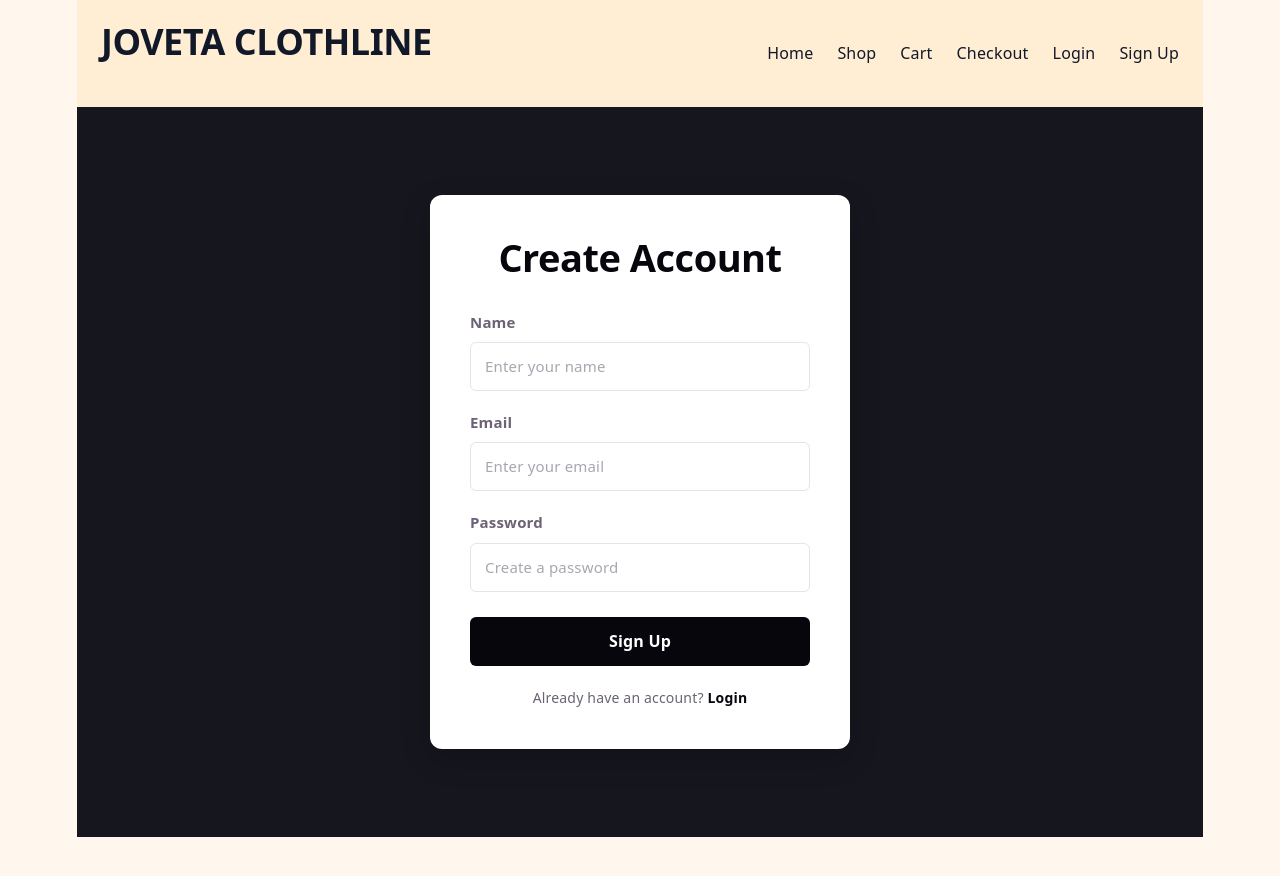
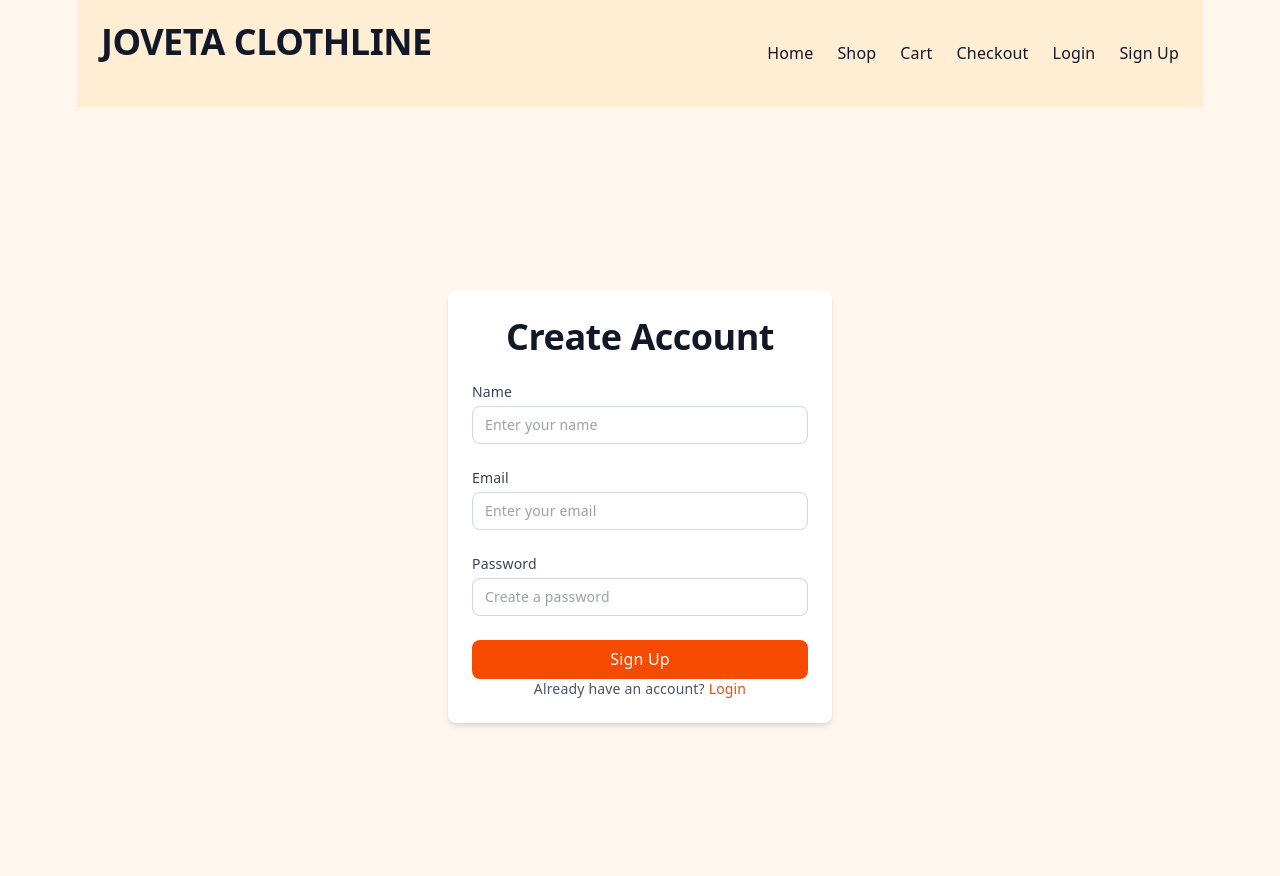
Before and after one commit to nyabokechantel83-dev/cloth-app-spa, a React (Vite) app: page /signup in a window 1280 px wide. Shown: the top 876 px of the page. Before the commit the page ends 837 px from the top, so only its background shows below. Built offline with nearby package versions, Linux system fonts and the light colour scheme.

Commit message:
Update authentication pages and remove CSS

```diff
--- a/src/context/AuthContext.jsx
+++ b/src/context/AuthContext.jsx
@@ -1,15 +1,16 @@
 import { createContext, useContext, useState } from "react";
 
 const AuthContext = createContext();
+
+const USERS_URL =
+  "https://my-json-server.typicode.com/nyabokechantel83-dev/cloth-app-spa/users";
 
 function AuthProvider({ children }) {
   const [user, setUser] = useState(null);
 
   async function signup(name, email, password) {
     // Check if the email already exists
-    const response = await fetch(
-      `http://localhost:3000/users?email=${email}`
-    );
+    const response = await fetch(`${USERS_URL}?email=${email}`);
 
     const users = await response.json();
 
@@ -18,9 +19,7 @@ function AuthProvider({ children }) {
     }
 
     // Create a new user
-    const createResponse = await fetch(
-      "http://localhost:3000/users",
-      {
+    const createResponse = await fetch(USERS_URL, {
       method: "POST",
       headers: {
         "Content-Type": "application/json",
@@ -31,8 +30,7 @@ function AuthProvider({ children }) {
         password,
         role: "user",
       }),
-      }
-    );
+    });
 
     const newUser = await createResponse.json();
 
@@ -43,7 +41,7 @@ function AuthProvider({ children }) {
 
   async function login(email, password) {
     const response = await fetch(
-      `http://localhost:3000/users?email=${email}&password=${password}`
+      `${USERS_URL}?email=${email}&password=${password}`
     );
 
     const users = await response.json();
--- a/src/pages/Login.css
+++ /dev/null
@@ -1,80 +0,0 @@
-.login-page {
-  min-height: calc(100vh - 70px);
-  display: flex;
-  justify-content: center;
-  align-items: center;
-  padding: 40px 20px;
-  background: #16171e;
-}
-
-.login-card {
-  width: 100%;
-  max-width: 420px;
-  padding: 40px;
-  background: #ffffff;
-  border-radius: 12px;
-  box-shadow: 0 10px 30px rgba(0, 0, 0, 0.2);
-}
-
-.login-card h1 {
-  margin: 0 0 30px;
-  text-align: center;
-  font-size: 38px;
-  color: #08060d;
-}
-
-.login-form {
-  display: flex;
-  flex-direction: column;
-  gap: 20px;
-}
-
-.form-group {
-  display: flex;
-  flex-direction: column;
-  gap: 8px;
-}
-
-.form-group label {
-  font-size: 15px;
-  font-weight: 600;
-  color: #6b6375;
-}
-
-.form-group input {
-  width: 100%;
-  box-sizing: border-box;
-  padding: 12px 14px;
-  border: 1px solid #e5e4e7;
-  border-radius: 6px;
-  background: #ffffff;
-  color: #08060d;
-  font-size: 15px;
-  outline: none;
-}
-
-.form-group input:focus {
-  border-color: #08060d;
-}
-
-.form-group input::placeholder {
-  color: #aaa6b0;
-}
-
-.login-button {
-  width: 100%;
-  padding: 13px;
-  margin-top: 5px;
-  border: none;
-  border-radius: 6px;
-  background: #08060d;
-  color: #ffffff;
-  font-size: 16px;
-  font-weight: 600;
-  cursor: pointer;
-  transition: 0.2s ease;
-}
-
-.login-button:hover {
-  opacity: 0.85;
-}
--- a/src/pages/Login.jsx
+++ b/src/pages/Login.jsx
@@ -1,7 +1,6 @@
 import { useState } from "react";
 import { useNavigate } from "react-router-dom";
 import { useAuth } from "../context/AuthContext";
-import "./Login.css";
 
 function Login() {
   const [email, setEmail] = useState("");
@@ -27,13 +26,17 @@ function Login() {
   }
 
   return (
-    <div className="login-page">
-      <div className="login-card">
-        <h1>Login</h1>
+    <div className="min-h-screen flex items-center justify-center bg-orange-50 px-4">
+      <div className="w-full max-w-sm bg-white rounded-lg shadow-md p-6">
+        <h1 className="text-2xl font-bold text-orange-600 text-center mb-6">
+          Login
+        </h1>
 
-        <form onSubmit={handleSubmit} className="login-form">
-          <div className="form-group">
-            <label htmlFor="email">Email</label>
+        <form onSubmit={handleSubmit} className="flex flex-col gap-6">
+          <div className="flex flex-col gap-1">
+            <label htmlFor="email" className="text-sm font-medium text-gray-700">
+              Email
+            </label>
             <input
               id="email"
               type="email"
@@ -41,11 +44,14 @@ function Login() {
               value={email}
               onChange={(event) => setEmail(event.target.value)}
               required
+              className="border border-gray-300 rounded-lg px-3 py-2 text-sm focus:outline-none focus:ring-2 focus:ring-orange-600 focus:border-transparent"
             />
           </div>
 
-          <div className="form-group">
-            <label htmlFor="password">Password</label>
+          <div className="flex flex-col gap-1">
+            <label htmlFor="password" className="text-sm font-medium text-gray-700">
+              Password
+            </label>
             <input
               id="password"
               type="password"
@@ -53,10 +59,14 @@ function Login() {
               value={password}
               onChange={(event) => setPassword(event.target.value)}
               required
+              className="border border-gray-300 rounded-lg px-3 py-2 text-sm focus:outline-none focus:ring-2 focus:ring-orange-600 focus:border-transparent"
             />
           </div>
 
-          <button type="submit" className="login-button">
+          <button
+            type="submit"
+            className="bg-orange-600 hover:bg-orange-700 text-white font-medium rounded-lg py-2 transition-colors"
+          >
             Login
           </button>
         </form>
--- a/src/pages/Signup.css
+++ /dev/null
@@ -1,100 +0,0 @@
-.signup-page {
-  min-height: calc(100vh - 70px);
-  display: flex;
-  justify-content: center;
-  align-items: center;
-  padding: 40px 20px;
-  background: #16171e;
-}
-
-.signup-card {
-  width: 100%;
-  max-width: 420px;
-  padding: 40px;
-  background: #ffffff;
-  border-radius: 12px;
-  box-shadow: 0 10px 30px rgba(0, 0, 0, 0.2);
-}
-
-.signup-card h1 {
-  margin: 0 0 30px;
-  text-align: center;
-  font-size: 38px;
-  color: #08060d;
-}
-
-.signup-form {
-  display: flex;
-  flex-direction: column;
-  gap: 20px;
-}
-
-.signup-form .form-group {
-  display: flex;
-  flex-direction: column;
-  gap: 8px;
-}
-
-.signup-form .form-group label {
-  font-size: 15px;
-  font-weight: 600;
-  color: #6b6375;
-}
-
-.signup-form .form-group input {
-  width: 100%;
-  box-sizing: border-box;
-  padding: 12px 14px;
-  border: 1px solid #e5e4e7;
-  border-radius: 6px;
-  background: #ffffff;
-  color: #08060d;
-  font-size: 15px;
-  outline: none;
-}
-
-.signup-form .form-group input:focus {
-  border-color: #08060d;
-}
-
-.signup-form .form-group input::placeholder {
-  color: #aaa6b0;
-}
-
-.signup-button {
-  width: 100%;
-  padding: 13px;
-  margin-top: 5px;
-  border: none;
-  border-radius: 6px;
-  background: #08060d;
-  color: #ffffff;
-  font-size: 16px;
-  font-weight: 600;
-  cursor: pointer;
-  transition: 0.2s ease;
-}
-
-.signup-button:hover {
-  opacity: 0.85;
-}
-
-.signup-login {
-  margin-top: 20px;
-  text-align: center;
-  color: #6b6375;
-  font-size: 14px;
-}
-
-.signup-login button {
-  border: none;
-  background: none;
-  padding: 0;
-  color: #08060d;
-  font-weight: 600;
-  cursor: pointer;
-}
-
-.signup-login button:hover {
-  text-decoration: underline;
-}
--- a/src/pages/Signup.jsx
+++ b/src/pages/Signup.jsx
@@ -1,7 +1,6 @@
 import { useState } from "react";
 import { useNavigate } from "react-router-dom";
 import { useAuth } from "../context/AuthContext";
-import "./Signup.css";
 
 function Signup() {
   const [name, setName] = useState("");
@@ -23,13 +22,17 @@ function Signup() {
   }
 
   return (
-    <div className="signup-page">
-      <div className="signup-card">
-        <h1>Create Account</h1>
+    <div className="min-h-screen flex items-center justify-center bg-orange-50 px-4">
+      <div className="w-full max-w-sm bg-white rounded-lg shadow-md p-6">
+        <h1 className="text-2xl font-bold text-orange-600 text-center mb-6">
+          Create Account
+        </h1>
 
-        <form onSubmit={handleSubmit} className="signup-form">
-          <div className="form-group">
-            <label htmlFor="name">Name</label>
+        <form onSubmit={handleSubmit} className="flex flex-col gap-6">
+          <div className="flex flex-col gap-1">
+            <label htmlFor="name" className="text-sm font-medium text-gray-700">
+              Name
+            </label>
             <input
               id="name"
               type="text"
@@ -37,11 +40,14 @@ function Signup() {
               value={name}
               onChange={(event) => setName(event.target.value)}
               required
+              className="border border-gray-300 rounded-lg px-3 py-2 text-sm focus:outline-none focus:ring-2 focus:ring-orange-600 focus:border-transparent"
             />
           </div>
 
-          <div className="form-group">
-            <label htmlFor="email">Email</label>
+          <div className="flex flex-col gap-1">
+            <label htmlFor="email" className="text-sm font-medium text-gray-700">
+              Email
+            </label>
             <input
               id="email"
               type="email"
@@ -49,11 +55,14 @@ function Signup() {
               value={email}
               onChange={(event) => setEmail(event.target.value)}
               required
+              className="border border-gray-300 rounded-lg px-3 py-2 text-sm focus:outline-none focus:ring-2 focus:ring-orange-600 focus:border-transparent"
             />
           </div>
 
-          <div className="form-group">
-            <label htmlFor="password">Password</label>
+          <div className="flex flex-col gap-1">
+            <label htmlFor="password" className="text-sm font-medium text-gray-700">
+              Password
+            </label>
             <input
               id="password"
               type="password"
@@ -61,19 +70,24 @@ function Signup() {
               value={password}
               onChange={(event) => setPassword(event.target.value)}
               required
+              className="border border-gray-300 rounded-lg px-3 py-2 text-sm focus:outline-none focus:ring-2 focus:ring-orange-600 focus:border-transparent"
             />
           </div>
 
-          <button type="submit" className="signup-button">
+          <button
+            type="submit"
+            className="bg-orange-600 hover:bg-orange-700 text-white font-medium rounded-lg py-2 transition-colors"
+          >
             Sign Up
           </button>
         </form>
 
-        <p className="signup-login">
+        <p className="text-sm text-gray-600 text-center mb-6">
           Already have an account?{" "}
           <button
             type="button"
             onClick={() => navigate("/login")}
+            className="text-orange-600 font-medium hover:underline"
           >
             Login
           </button>
```
Lines whose indentation alone changed are shown as unchanged.
